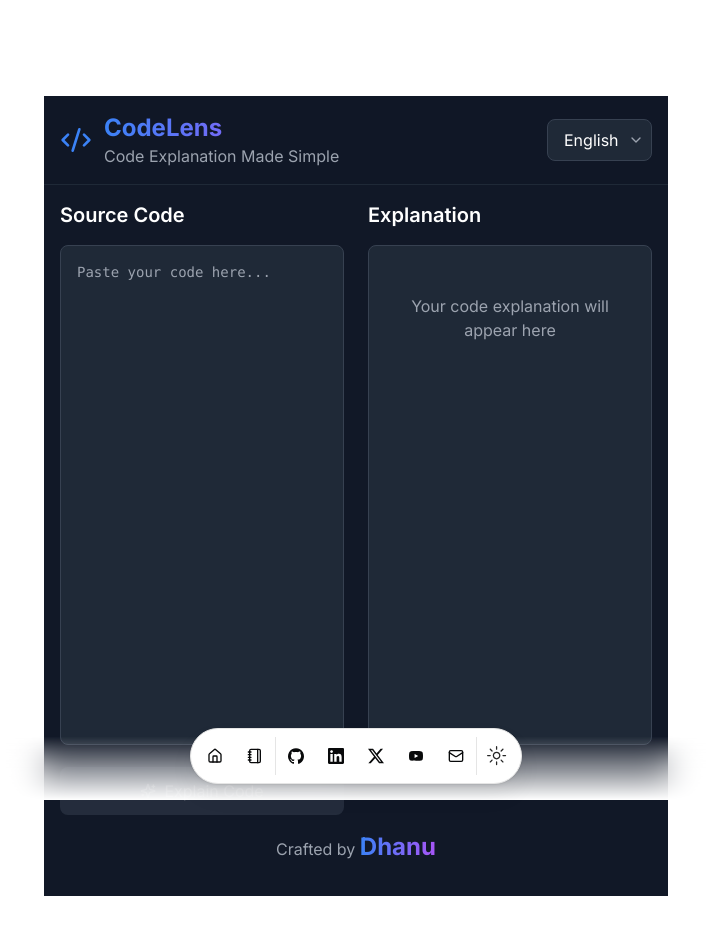
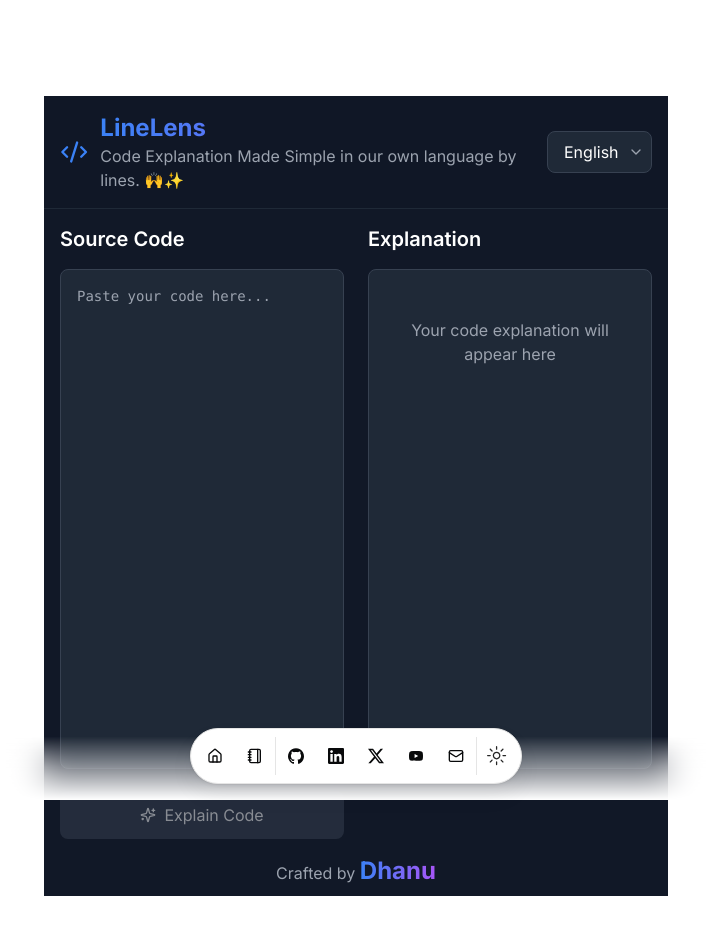
Before and after one commit to dhanushk-offl/dhanu, a Next.js app: page /linelens in a window 1280 px wide. Shown: the top 934 px of the page, without its empty margins (284-995 px from the left). Built offline with nearby package versions, Linux system fonts and the light colour scheme.

Commit message:
Feat Update: Refactors the Routers and Name Attributes ⚡

```diff
--- a/src/app/linelens/page.tsx
+++ b/src/app/linelens/page.tsx
@@ -15,9 +15,9 @@ export default function CodeExplainer() {
   // Language options
   const languages = [
     { id: 'english', name: 'English' },
-    { id: 'tamil', name: 'Tamil' },
-    { id: 'hindi', name: 'Hindi' },
-    { id: 'telugu', name: 'Telugu' },
+    { id: 'tamil', name: 'தமிழ்' },
+    { id: 'hindi', name: 'हिन्दी' },
+    { id: 'telugu', name: 'తెలుగు' },
   ];
 
   // Main function to handle code explanation
@@ -127,10 +127,10 @@ const parseHTML = (html: string) => {
               <Code2 className="w-8 h-8 text-blue-500" />
               <div>
                 <h1 className="text-2xl font-bold bg-gradient-to-r from-blue-500 to-purple-500 bg-clip-text text-transparent">
-                  CodeLens
+                  LineLens
                 </h1>
                 <p className="text-gray-400">
-                  Code Explanation Made Simple
+                Code Explanation Made Simple in our own language by lines. 🙌✨
                 </p>
 
               </div>
```
